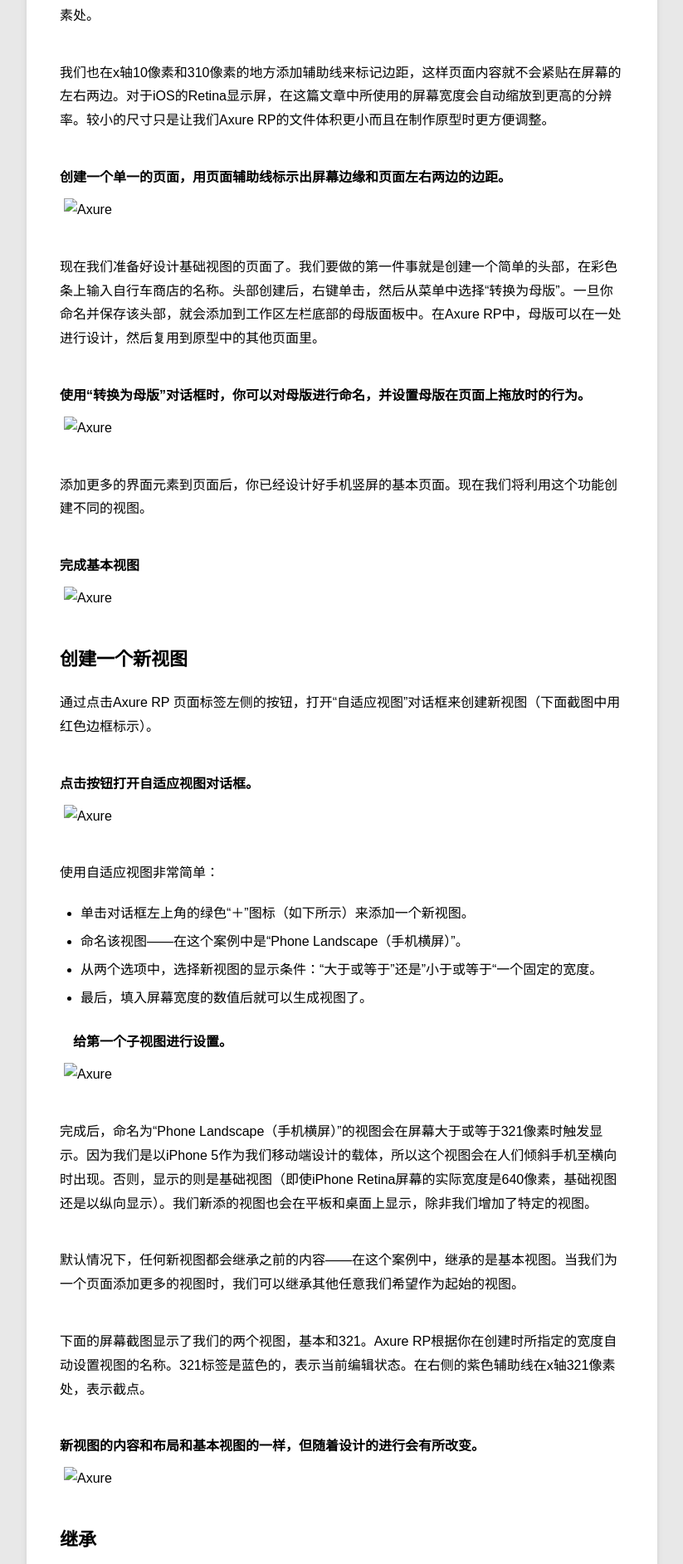
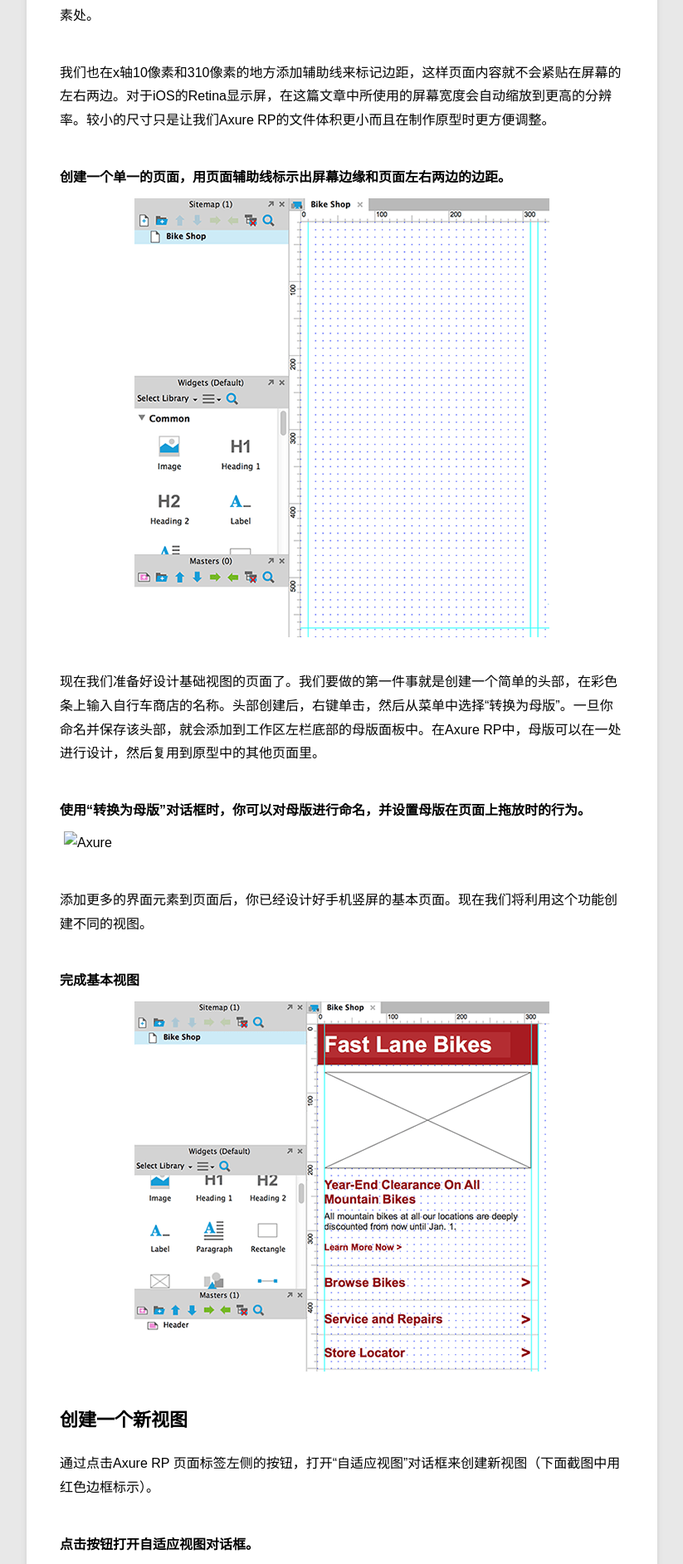
Before and after one commit to geeklive/geeklive.github.io, a Jekyll site: the page built from _posts/2014-03-26-Creating-Responsive-Prototypes-With-Adaptive-Views-In-Axure-RP-7.md, in a window 1280 px wide. Shown: the part 1489-3374 px from the top of the page at 83% size, without its empty margins (88-911 px from the left). Built offline with Jekyll 4.4.1, drawn with Linux system fonts in a browser that asks for light colours; Markdown is read by kramdown in place of the engine named in the settings; comment, search, counter and statistics services are not loaded.

Commit message:
Update 2014-03-26-Creating-Responsive-Prototypes-With-Adaptive-Views-In-Axure-RP-7.md

```diff
--- a/_posts/2014-03-26-Creating-Responsive-Prototypes-With-Adaptive-Views-In-Axure-RP-7.md
+++ b/_posts/2014-03-26-Creating-Responsive-Prototypes-With-Adaptive-Views-In-Axure-RP-7.md
@@ -32,7 +32,7 @@
 我们也在x轴10像素和310像素的地方添加辅助线来标记边距，这样页面内容就不会紧贴在屏幕的左右两边。对于iOS的Retina显示屏，在这篇文章中所使用的屏幕宽度会自动缩放到更高的分辨率。较小的尺寸只是让我们Axure RP的文件体积更小而且在制作原型时更方便调整。
 
 ##### 创建一个单一的页面，用页面辅助线标示出屏幕边缘和页面左右两边的边距。
-![Axure](http://daiweiyang.com/images/Axure/1.png)
+![Axure](http://daiweiyang.com/global/images/Axure/1.png)
 
 现在我们准备好设计基础视图的页面了。我们要做的第一件事就是创建一个简单的头部，在彩色条上输入自行车商店的名称。头部创建后，右键单击，然后从菜单中选择“转换为母版”。一旦你命名并保存该头部，就会添加到工作区左栏底部的母版面板中。在Axure RP中，母版可以在一处进行设计，然后复用到原型中的其他页面里。
 
@@ -42,14 +42,14 @@
 添加更多的界面元素到页面后，你已经设计好手机竖屏的基本页面。现在我们将利用这个功能创建不同的视图。
 
 ##### 完成基本视图
-![Axure](http://daiweiyang.com/images/Axure/3.png)
+![Axure](http://daiweiyang.com/global/images/Axure/3.png)
 
 ## 创建一个新视图
 
 通过点击Axure RP 页面标签左侧的按钮，打开“自适应视图”对话框来创建新视图（下面截图中用红色边框标示）。
 
 ##### 点击按钮打开自适应视图对话框。
-![Axure](http://daiweiyang.com/images/Axure/4.png)
+![Axure](http://daiweiyang.com/global/images/Axure/4.png)
 
 使用自适应视图非常简单：
 
@@ -59,7 +59,7 @@
 * 最后，填入屏幕宽度的数值后就可以生成视图了。
 
 #####　给第一个子视图进行设置。
-![Axure](http://daiweiyang.com/images/Axure/5.png)
+![Axure](http://daiweiyang.com/global/images/Axure/5.png)
 
 完成后，命名为“Phone Landscape（手机横屏）”的视图会在屏幕大于或等于321像素时触发显示。因为我们是以iPhone 5作为我们移动端设计的载体，所以这个视图会在人们倾斜手机至横向时出现。否则，显示的则是基础视图（即使iPhone Retina屏幕的实际宽度是640像素，基础视图还是以纵向显示）。我们新添的视图也会在平板和桌面上显示，除非我们增加了特定的视图。
 
@@ -68,7 +68,7 @@
 下面的屏幕截图显示了我们的两个视图，基本和321。Axure RP根据你在创建时所指定的宽度自动设置视图的名称。321标签是蓝色的，表示当前编辑状态。在右侧的紫色辅助线在x轴321像素处，表示截点。
 
 ##### 新视图的内容和布局和基本视图的一样，但随着设计的进行会有所改变。
-![Axure](http://daiweiyang.com/images/Axure/6.png)
+![Axure](http://daiweiyang.com/global/images/Axure/6.png)
 
 ## 继承
 
@@ -88,12 +88,12 @@
 在下面的截图中可以看到，我们增加了一条辅助线，并把头部的长度扩展到568像素。
 
 ##### 不同视图中的母版都继承了基本页面中的宽度。
-![Axure](http://daiweiyang.com/images/Axure/7.png)
+![Axure](http://daiweiyang.com/global/images/Axure/7.png)
 
 现在我们可以更新手机横屏视图的设计了。在下面的截图中，我们把在竖屏视图中位于页面底部的一组标准清单列表移到了页面主图的右侧。促销标题字号更大了，在它下面的文本也扩展到与屏幕同宽，更多的页面内容会出现在屏幕上（这取决于该页面是否是全屏浏览，还是使用chrome浏览器，或者iPhone的状态栏是否有显示）。
 
 ##### 该页面已经被重新设计过，以更好地利用手机横向屏幕。
-![Axure](http://daiweiyang.com/images/Axure/8.png)
+![Axure](http://daiweiyang.com/global/images/Axure/8.png)
 
 ## 平板视图
 
@@ -102,27 +102,27 @@
 我们会从平板的竖屏开始设计，因为是下一级宽度的屏幕。我们设置了当屏幕超过569像素时出现这个视图，这使得手机横屏的视图宽度限制在321像素和568像素之间。正如你在下面截图中可以看到的，我们可以选择让平板视图延续手机横屏视图。根据继承的机制，在基本视图或者在手机横屏视图中的任何改动都会同步到平板视图中。
 
 ##### 创建一个平板竖屏视图的设置对话框。
-![Axure](http://daiweiyang.com/images/Axure/9.png)
+![Axure](http://daiweiyang.com/global/images/Axure/9.png)
 
 而且，正如手机横屏视图一样，平板竖屏视图也是完全复制了上级视图的内容。在下面的截图中，我在x轴768像素和y轴1024像素的地方添加了页面辅助线，这是非Retina屏的iPad竖屏尺寸。页面标签上标有“569”，表明这个视图的尺寸截点。
 
 ##### 平板竖屏视图初始的内容与上级视图的完全一样。
-![Axure](http://daiweiyang.com/images/Axure/10.png)
+![Axure](http://daiweiyang.com/global/images/Axure/10.png)
 
 在一个更大的区域里设计，我们可以完全改变图层和添加新的内容元素。
 
 ##### 平板竖屏视图可以放入更多的内容。
-![Axure](http://daiweiyang.com/images/Axure/11.png)
+![Axure](http://daiweiyang.com/global/images/Axure/11.png)
 
 我们最后创建的是平板横屏视图，由于这个视图会在屏幕超过769像素时出现，所以在台式机或者笔记本上也会显示该视图，除非添加其他视图。我们会将这个视图继承平板竖屏的视图，包括为这个设备添加的内容。
 
 ##### 这个视图会应用在平板横屏和台式机上，除非有新的的视图添加进来。
-![Axure](http://daiweiyang.com/images/Axure/12.png)
+![Axure](http://daiweiyang.com/global/images/Axure/12.png)
 
 在最后的视图里，我们在屏幕右侧有更多的空间去进行设计。
 
 ##### 在平板横屏视图里，我们可以在竖屏的基础上简单地添加元素或者完全重新思考设计，这个取决于项目的需求和现有的内容。
-![Axure](http://daiweiyang.com/images/Axure/13.png)
+![Axure](http://daiweiyang.com/global/images/Axure/13.png)
 
 这个也完成后，该项目在手机和平板的横竖屏状态下都有不同的视图。如果你有一个iPhone或者iPad，你可以打开浏览器，导航到我们的范例原型（由AxShare创办），并旋转你的设备，来查看为每个设备设计的不同视图。
 
```
